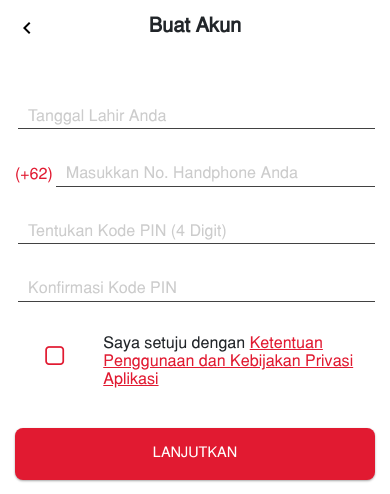
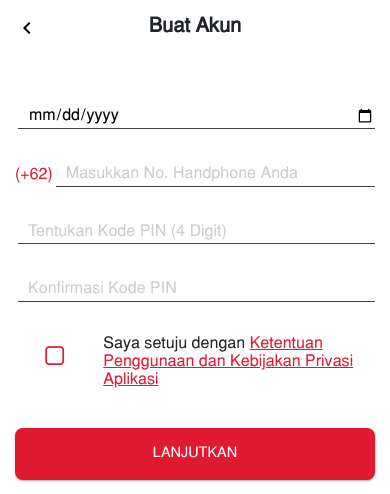
Before and after one commit to dhiaaziz/test-mobile-view, a PHP site: page /register.html in a window 390 px wide. Shown: the part 52-546 px from the top of the page. Run offline with PHP 8.4, Linux system fonts and the light colour scheme.

Commit message:
test fix date on mobile

```diff
--- a/assets/css/main-style.css
+++ b/assets/css/main-style.css
@@ -209,12 +209,12 @@ input[type=number].pin-masked {
 
 /* line 272, /Users/dhiaaziz/Documents/kerja/freelance/loginpage/assets/scss/main-style.scss */
 .form-date {
-  background: transparent;
+  background: #fff !important;
 }
 
 /* line 274, /Users/dhiaaziz/Documents/kerja/freelance/loginpage/assets/scss/main-style.scss */
 .form-date:focus {
-  background: transparent;
+  background: #fff !important;
 }
 
 /* line 279, /Users/dhiaaziz/Documents/kerja/freelance/loginpage/assets/scss/main-style.scss */
--- a/assets/scss/main-style.scss
+++ b/assets/scss/main-style.scss
@@ -270,9 +270,9 @@ input[type=number].pin-masked {
 }
 
 .form-date{
-  background: transparent;
+  background: #fff !important;
   &:focus{
-    background: transparent;
+    background: #fff !important;
   }
 }
 
--- a/register.html
+++ b/register.html
@@ -23,7 +23,7 @@
         <div class="text-center register-content-container">
           <form action="">
             <div class="form-group-material">
-              <input  class="form-control-material form-date" placeholder="Tanggal Lahir Anda" type="text" onfocus="(this.type='date')"  id="date">
+              <input  class="form-control-material form-date" placeholder="Tanggal Lahir Anda" type="date" id="date">
             </div>
             <div class="form-group-material">
               <span class="number-fixed">(+62)</span><input  class="form-control-material" placeholder="Masukkan No. Handphone Anda" type="number" value="">
```
Also changed, not shown: 1 other file.
